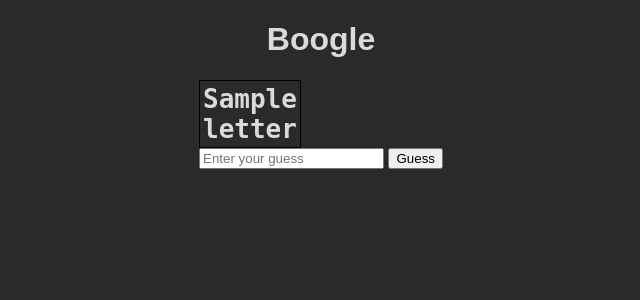
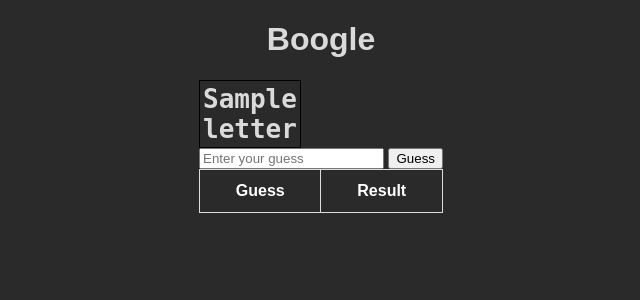
Before and after one commit to BBtxt/flask-boggle, a Flask app: template templates/index.html in a window 1280 px wide. Shown: the top 300 px of the page, without its empty margins (319-959 px from the left). Run offline with Flask 3, Linux system fonts and the light colour scheme; the template is opened without the code that fills it: most values are stand-ins (such as "Sample title", 1, 10 or a date in 2020); lists and menus that the app fills with data are empty; parts of the project's set-up code (start-up, migrations or seed data) failed here and were passed over.

Commit message:
Implemented logic to check guess, clear input and display on the on dom

```diff
--- a/app.py
+++ b/app.py
@@ -28,7 +28,7 @@ def check_guess():
 
         is_valid = check_word(current_board, guess)
 
-        return jsonify({'butt': is_valid})  # return a response
+        return jsonify({'guess': is_valid})  # return a response
     except Exception as e:
         print(e)
         return str(e), 500
--- a/static/script.js
+++ b/static/script.js
@@ -1,18 +1,20 @@
 console.log("app.js loaded");
 
-$guessForm = $("#guess");
+const $guessForm = $("#guess");
 $guessForm.on("submit", checkGuess);
-
+const $resultTable = $("#result table");
 
 async function checkGuess(evt) {
   evt.preventDefault();
   let submittedGuess = $("#guess-input").val();
-  console.log(submittedGuess);
-  console.log("guess form submitted");
   try {
     const resp = await axios.post("/check-guess", { guess: submittedGuess });
     console.log("resp", resp);
-    console.log("resp data",resp.data.butt);
+    console.log("resp data",resp.data.guess);
+    let result = resp.data.guess;
+    let newRow = `<tr><td>${submittedGuess}</td><td>${result}</td></tr>`;  // create a new row with two cells
+    $resultTable.append(newRow);
+    submittedGuess = $("#guess-input").val("");
   } catch (err) {
     console.log(err);
   }
--- a/static/style.css
+++ b/static/style.css
@@ -32,3 +32,22 @@ h1 {
     width: 1.5em;
     height: 1.5em;
   }
+
+  #result table {
+    width: 100%;
+    border-collapse: collapse;
+}
+
+#result th, #result td {
+    border: 1px solid #ddd;
+    padding: 8px;
+    text-align: center;
+    width: 50%;
+}
+
+#result th {
+    padding-top: 12px;
+    padding-bottom: 12px;
+    text-align: center;
+    color: white;
+}
--- a/templates/index.html
+++ b/templates/index.html
@@ -14,12 +14,20 @@
                 {% endfor %}
             </tbody>
         </table>
-
     </div>
-
     <div>
         <form id="guess" method="POST">
             <input type="text" required="true" maxlength="5" name="guess" id="guess-input" placeholder="Enter your guess">
             <input type="submit"  value="Guess">
     </div>
+    <div id="result">
+        <table>
+            <tr>
+              <th>Guess</th>
+              <th>Result</th>
+            </tr>
+            <tr id="guess_result_table">
+              </tr>
+          </table>
+    </div>
 {% endblock %}
```
Also changed, not shown: boggle.py (+1 -9 lines).
